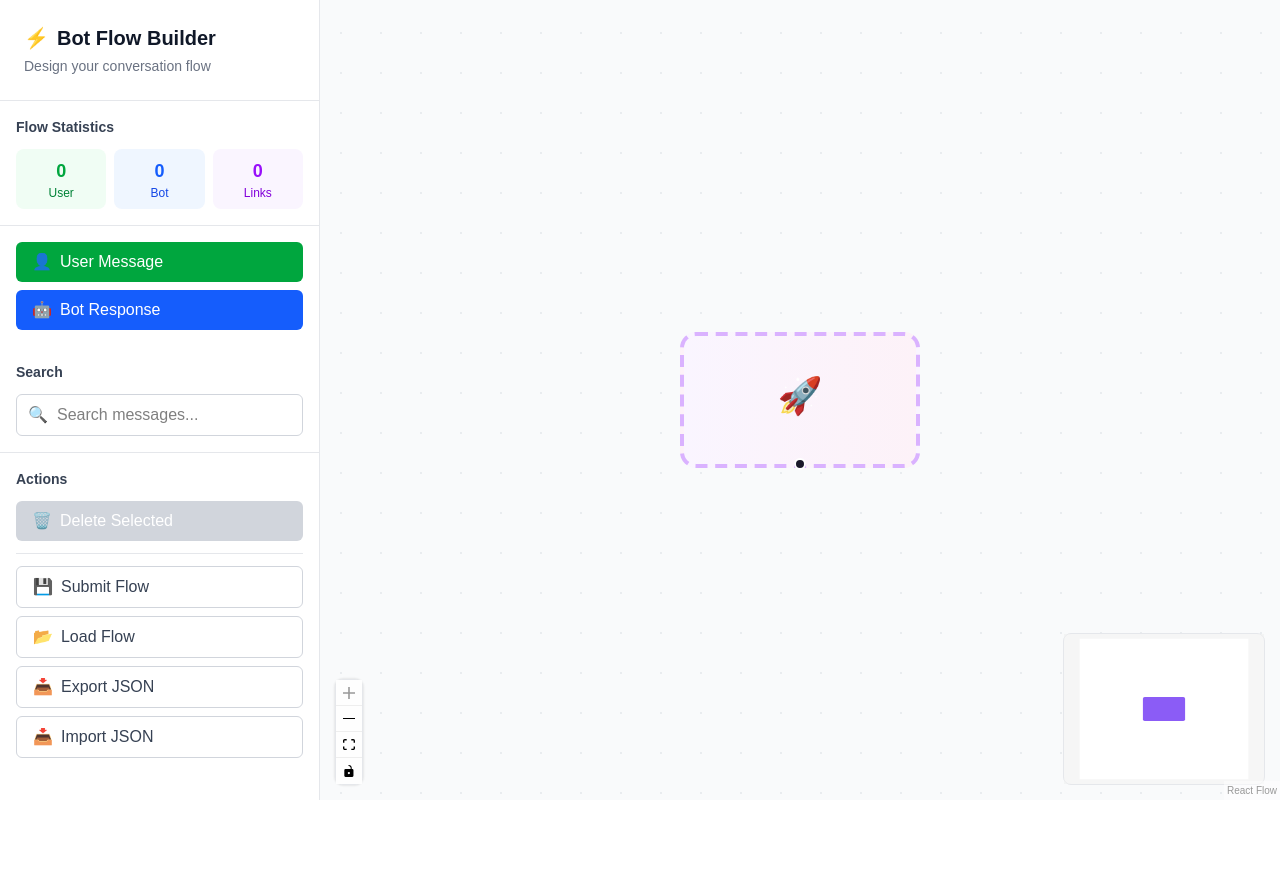
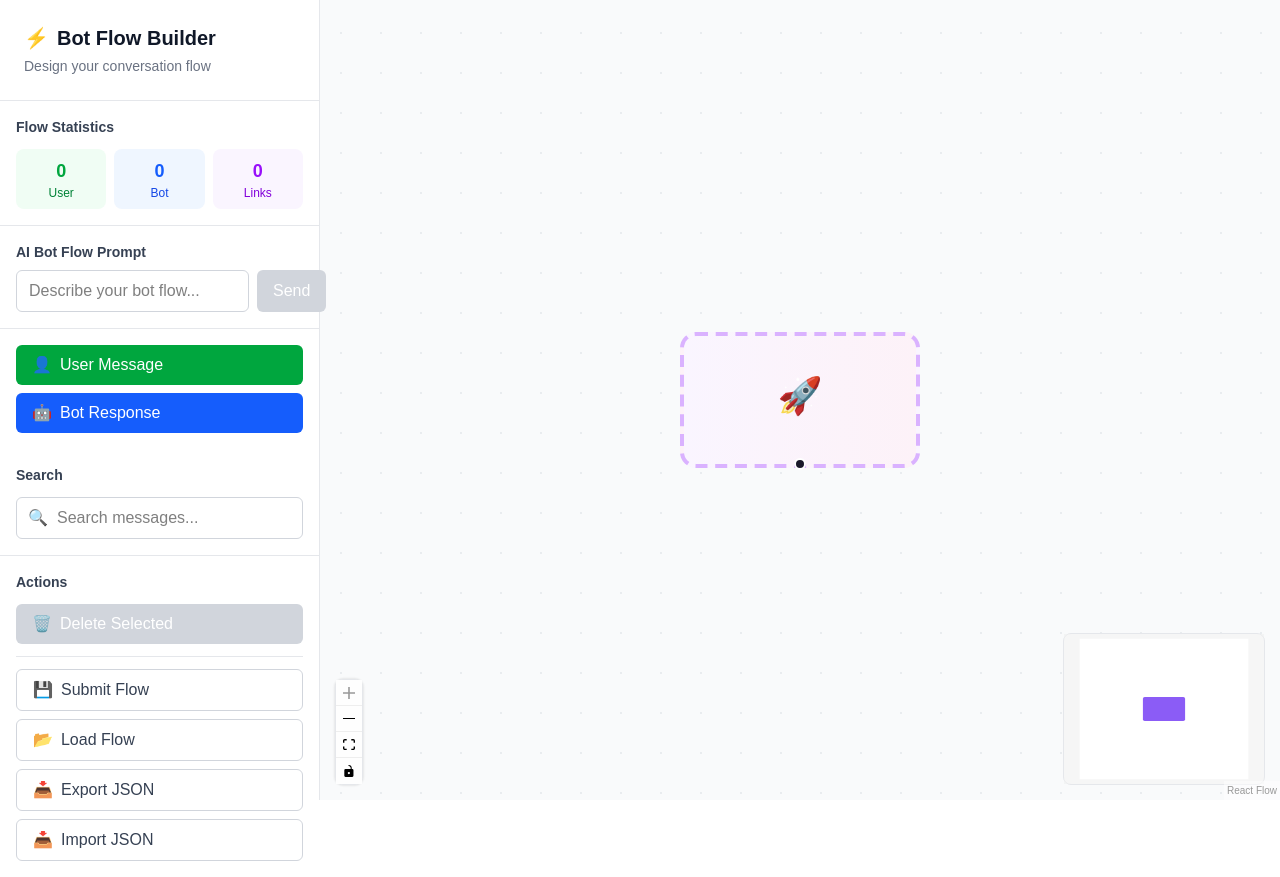
Before and after one commit to Abinash17a/BoTS, a React (Vite) app: page /bots in a window 1280 px wide. Before the commit the page ends 800 px from the top, so only its background shows below. Built offline with nearby package versions, Linux system fonts and the light colour scheme.

Commit message:
Ai prompt changes

```diff
--- a/src/components/Flow.tsx
+++ b/src/components/Flow.tsx
@@ -129,6 +129,50 @@ const nodeTypes = {
 }
 
 function Flow() {
+  // ...existing state
+
+  const [promptInput, setPromptInput] = useState("");
+  const [loadingFlow, setLoadingFlow] = useState(false);
+  const [flowError, setFlowError] = useState("");
+
+  // Helper to update nodes/edges from backend response
+  function updateFlowFromBackend(response: any) {
+    try {
+      let flow = response;
+      if (typeof flow === "string") {
+        flow = JSON.parse(flow);
+      } else if (response.response) {
+        flow = typeof response.response === "string" ? JSON.parse(response.response) : response.response;
+      }
+      if (Array.isArray(flow.nodes) && Array.isArray(flow.edges)) {
+        setNodes(flow.nodes);
+        setEdges(flow.edges);
+      } else {
+        throw new Error("Invalid flow format from backend");
+      }
+    } catch (e: any) {
+      setFlowError("Failed to parse flow: " + e.message);
+    }
+  }
+
+  // Handler for sending prompt to backend
+  async function handleSendPrompt() {
+    setLoadingFlow(true);
+    setFlowError("");
+    try {
+      const res = await axios.post("http://localhost:3000/clients/createFlow", {
+        query: promptInput,
+        email: clientEmail,
+        projectName,
+      });
+      updateFlowFromBackend(res.data);
+    } catch (err: any) {
+      setFlowError(err?.response?.data?.message || err.message || "Unknown error");
+    } finally {
+      setLoadingFlow(false);
+    }
+  }
+
   // ...existing state
 
   // const setViewport  = useReactFlow();
@@ -426,6 +470,26 @@ const handlesubmit = async () => {
     <SidebarLayout>
       <SidebarHeader />
       <FlowStats stats={flowStats} />
+      {/* Prompt input for bot flow generation */}
+      <div className="p-4 border-b border-gray-200">
+        <h3 className="text-sm font-semibold text-gray-700 mb-2">AI Bot Flow Prompt</h3>
+        <div className="flex gap-2">
+          <input
+            type="text"
+            placeholder="Describe your bot flow..."
+            value={promptInput}
+            onChange={e => setPromptInput(e.target.value)}
+            className="flex-1 px-3 py-2 border border-gray-300 rounded-md focus:outline-none focus:ring-2 focus:ring-indigo-500"
+            disabled={loadingFlow}
+          />
+          <button
+            onClick={handleSendPrompt}
+            className="px-4 py-2 bg-indigo-600 text-white rounded-md hover:bg-indigo-700 disabled:bg-gray-300 disabled:cursor-not-allowed"
+            disabled={loadingFlow || !promptInput.trim()}
+          >{loadingFlow ? 'Loading...' : 'Send'}</button>
+        </div>
+        {flowError && <div className="text-xs text-red-600 mt-2">{flowError}</div>}
+      </div>
       <AddNodeButtons addNode={addNode} />
       <SearchBox value={searchTerm} onChange={handleSearch} />
 
```
Also changed, not shown: 1 other file (tests, documents, lock files or other folders).
